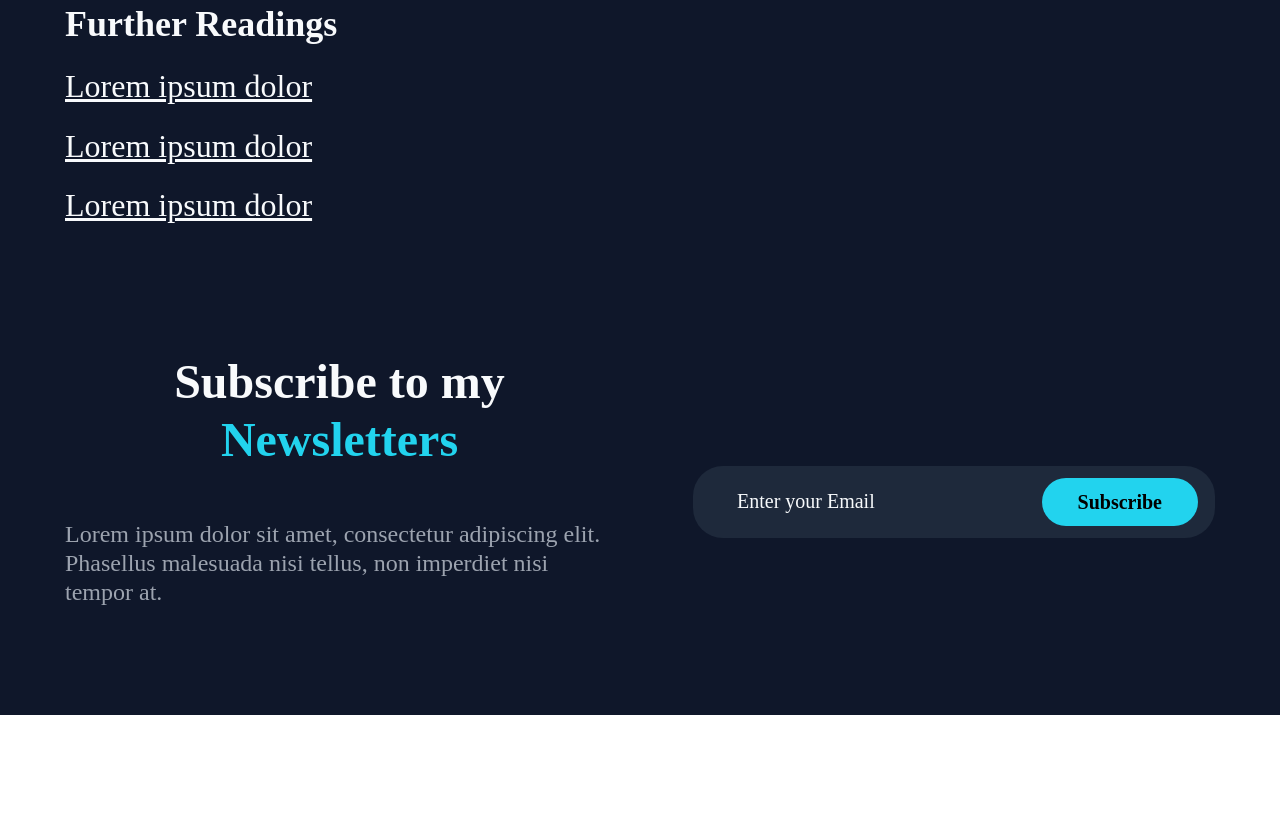
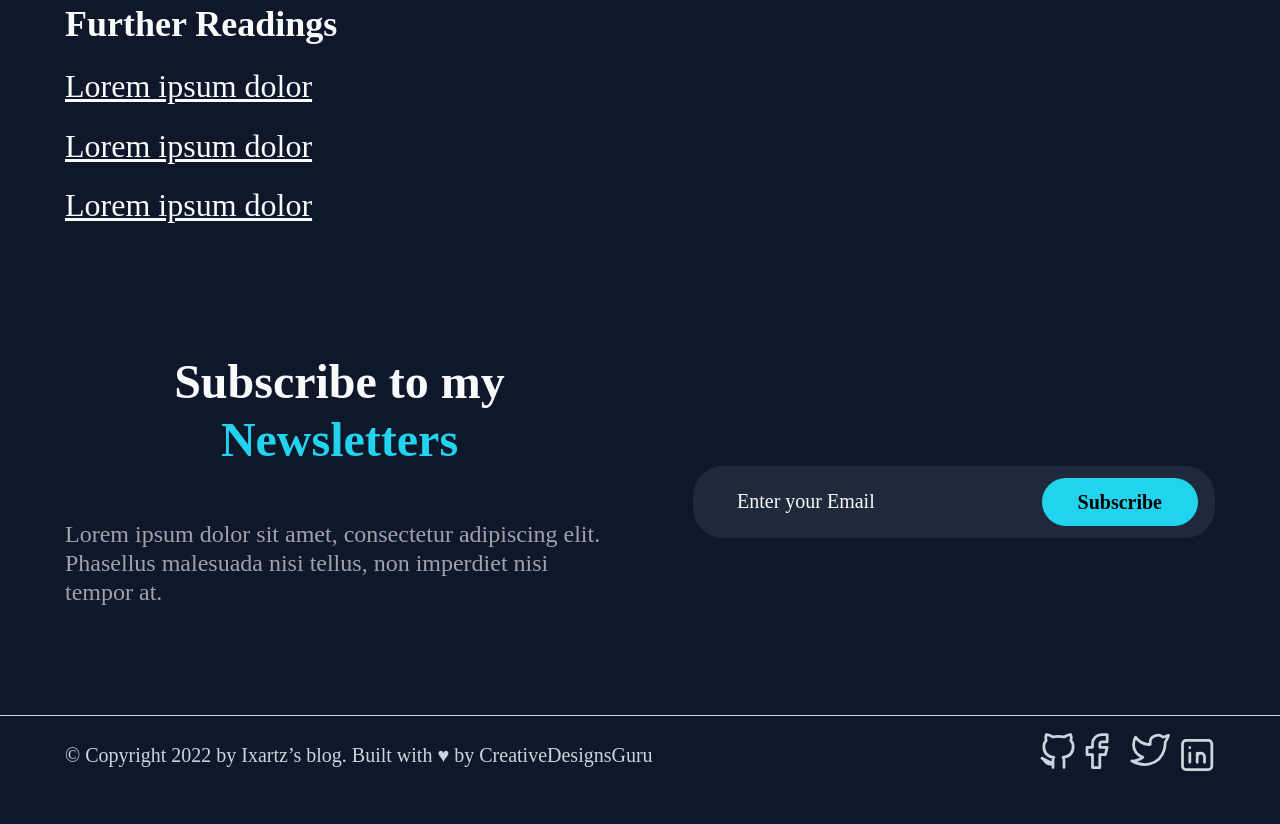
Before and after one commit to jasurovjaloliddin/portfolio, a plain HTML site: page newsletters.html in a window 1280 px wide. Shown: the part 1749-2573 px from the top of the page. Before the commit the page ends 2464 px from the top, so only its background shows below. Drawn offline with Linux system fonts and the light colour scheme.

Commit message:
add footer

```diff
--- a/newsletters.html
+++ b/newsletters.html
@@ -124,6 +124,28 @@
                     </form>
                 </div>
             </section>
+
+            <footer class="site__footer">
+                <div class="container site__footer-container">
+                    <p class="site__footer-text">© Copyright 2022 by Ixartz’s blog. Built with ♥ by CreativeDesignsGuru</p>
+                    <ul class="site__footer-list">
+                        <li class="site__footer-item">
+                            <a class="site__footer-link" href="https://github.com/jasurovjaloliddin">
+                                <svg xmlns="https://www.w3.org/2000/svg" width="40" height="40" fill="none"><path fill="currentColor" d="M13 30.762c-7.883 2.567-7.883-4.583-11-5.5l11 5.5Zm11 3.667v-6.417c0-1.833.183-2.567-.917-3.667 5.134-.55 10.084-2.566 10.084-11a8.433 8.433 0 0 0-2.384-5.866 7.7 7.7 0 0 0-.183-5.867s-2.017-.55-6.417 2.383a22.55 22.55 0 0 0-11.366 0C8.417 1.062 6.4 1.612 6.4 1.612a7.7 7.7 0 0 0-.183 5.867 8.433 8.433 0 0 0-2.384 5.866c0 8.434 4.95 10.45 10.084 11-1.1 1.1-1.1 2.2-.917 3.667v6.417"/><path stroke="#CBD5E1" stroke-linecap="round" stroke-linejoin="round" stroke-width="2.75" d="M24 34.429v-6.417c0-1.833.183-2.567-.917-3.667 5.134-.55 10.084-2.566 10.084-11a8.433 8.433 0 0 0-2.384-5.866 7.7 7.7 0 0 0-.183-5.867s-2.017-.55-6.417 2.383a22.55 22.55 0 0 0-11.366 0C8.417 1.062 6.4 1.612 6.4 1.612a7.7 7.7 0 0 0-.183 5.867 8.433 8.433 0 0 0-2.384 5.866c0 8.434 4.95 10.45 10.084 11-1.1 1.1-1.1 2.2-.917 3.667v6.417m0-3.667c-7.883 2.567-7.883-4.583-11-5.5l11 5.5Z"/></svg>
+                            </a>
+                            <a class="site__footer-link" href="https://www.facebook.com">
+                                <svg xmlns="http://www.w3.org/2000/svg" width="40" height="40" fill="none"><path fill="currentColor" stroke="#CBD5E1" stroke-linecap="round" stroke-linejoin="round" stroke-width="2.75" d="M2 14.333v7.334h5.5V34.5h7.333V21.667h5.5l1.834-7.334h-7.334v-3.666a1.833 1.833 0 0 1 1.834-1.834h5.5V1.5h-5.5A9.166 9.166 0 0 0 7.5 10.667v3.666H2Z"/></svg>
+                            </a>
+                            <a class="site__footer-link" href="https://twitter.com">
+                                <svg xmlns="http://www.w3.org/2000/svg" width="40" height="40" fill="none"><path fill="currentColor" stroke="#CBD5E1" stroke-linecap="round" stroke-linejoin="round" stroke-width="2.75" d="M38.5 2.352c-1.833.898-3.63 1.263-5.5 1.815-2.055-2.32-5.102-2.448-8.03-1.351-2.928 1.096-4.845 3.776-4.803 6.85V11.5c-5.95.152-11.248-2.557-14.667-7.333 0 0-7.667 13.627 7.334 20.166-3.432 2.287-6.855 3.828-11 3.667 6.064 3.305 12.673 4.442 18.395 2.781 6.564-1.906 11.957-6.825 14.027-14.194.617-2.24.924-4.556.911-6.88-.004-.456 2.768-5.082 3.333-7.357v.002Z"/></svg>
+                            </a>
+                            <a class="site__footer-link" href="https://uz.linkedin.com">
+                                <svg xmlns="http://www.w3.org/2000/svg" width="40" height="40" fill="none"><g stroke="#CBD5E1" stroke-linecap="round" stroke-linejoin="round" stroke-width="2.75" clip-path="url(#a)"><path fill="#0F172A" d="M33.167 7.333h-22A3.667 3.667 0 0 0 7.5 11v22a3.667 3.667 0 0 0 3.667 3.667h22A3.667 3.667 0 0 0 36.833 33V11a3.667 3.667 0 0 0-3.666-3.667Z"/><path d="M14.834 20.167v9.166M14.834 14.667v.018M22.167 29.333v-9.166M29.5 29.333v-5.5a3.666 3.666 0 1 0-7.333 0"/></g><defs><clipPath id="a"><path fill="#fff" d="M.167 0h44v44h-44z"/></clipPath></defs></svg>
+                            </a>
+                        </li>
+                    </ul>
+                </div>
+            </footer>
         </main>
     </div>
 </body>
```
